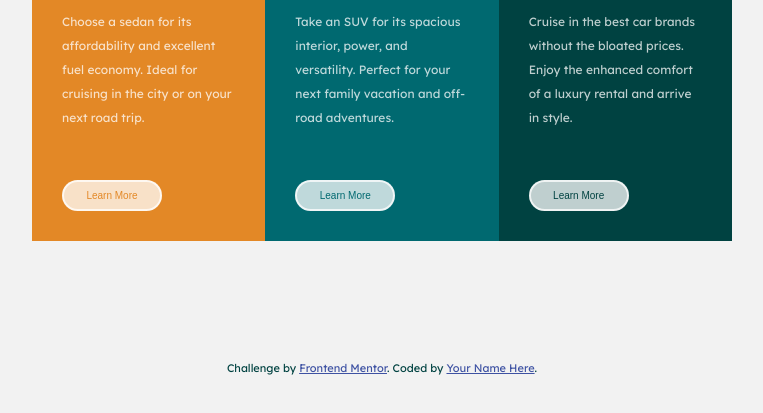
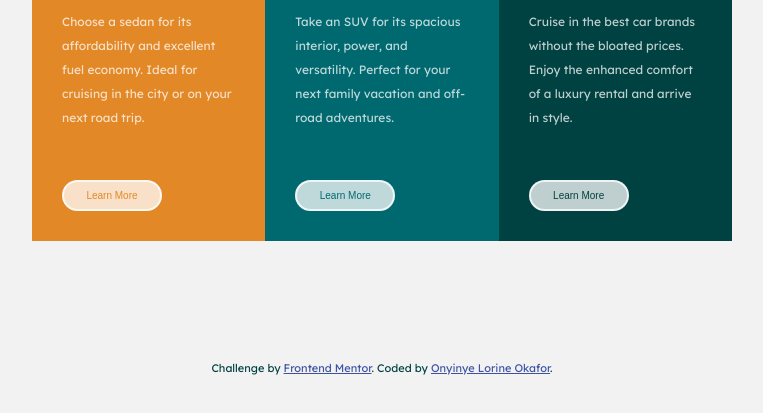
Before and after one commit to Lorine28/3-column-preview-card-component, a plain HTML site: page index.html in a window 1280 px wide. Shown: the part 237-650 px from the top of the page, without its empty margins (258-1021 px from the left). Drawn offline with Linux system fonts and the light colour scheme.

Commit message:
Update index.html
added my name to the bottom of the project.

```diff
--- a/index.html
+++ b/index.html
@@ -49,7 +49,7 @@
 
   <div class="attribution">
     Challenge by <a href="https://www.frontendmentor.io?ref=challenge" target="_blank">Frontend Mentor</a>.
-    Coded by <a href="#">Your Name Here</a>.
+    Coded by <a href="#">Onyinye Lorine Okafor</a>.
   </div>
 
 </body>
```
